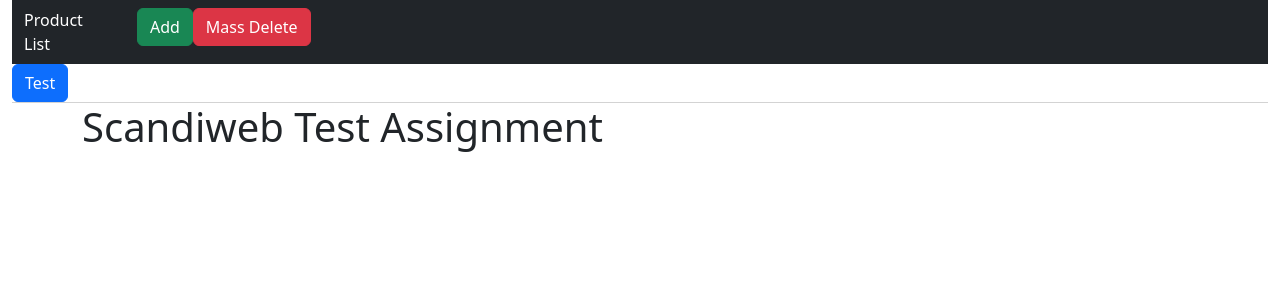
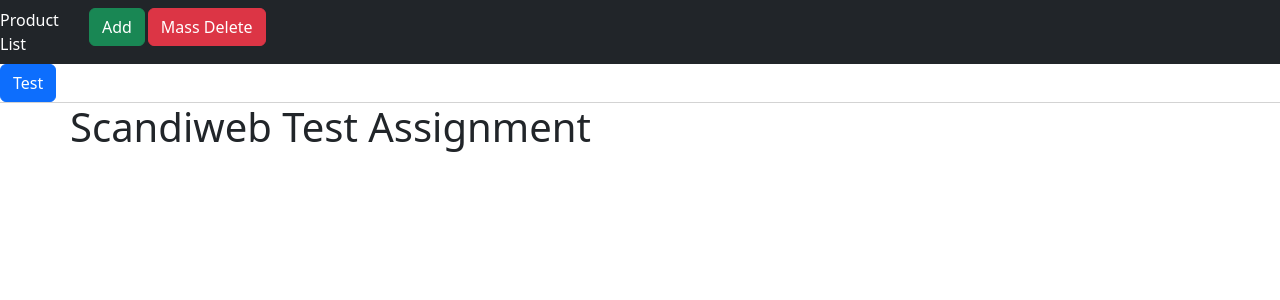
Before and after one commit to realazaber/scandiweb-jnr-developer-task, a Next.js app in the folder frontend/: page / in a window 1280 px wide. Shown: the top 300 px of the page. Built offline with nearby package versions, Linux system fonts and the light colour scheme.

Commit message:
Update styles.scss

```diff
--- a/frontend/src/styles/styles.scss
+++ b/frontend/src/styles/styles.scss
@@ -2,6 +2,17 @@
 
 * {
   transition-duration: 300ms;
+  margin: 0;
+  padding: 0;
+}
+
+.row > * {
+  padding-left: 0px !important;
+  padding-right: 0px !important;
+}
+
+.navbar-nav {
+  padding: 0 1rem 0 1rem;
 }
 
 html {
@@ -12,7 +23,7 @@
     }
 
     nav {
-      .container {
+      .container-fluid {
         .brand {
           :hover {
             color: lightgray !important;
@@ -22,8 +33,13 @@
         .btn {
           margin: 0px 3px 3px 0px;
         }
+        .navbar {
+          padding: 0;
+        }
+
       }
     }
+
 
     footer {
       border-top: 1px solid lightgray;
```
